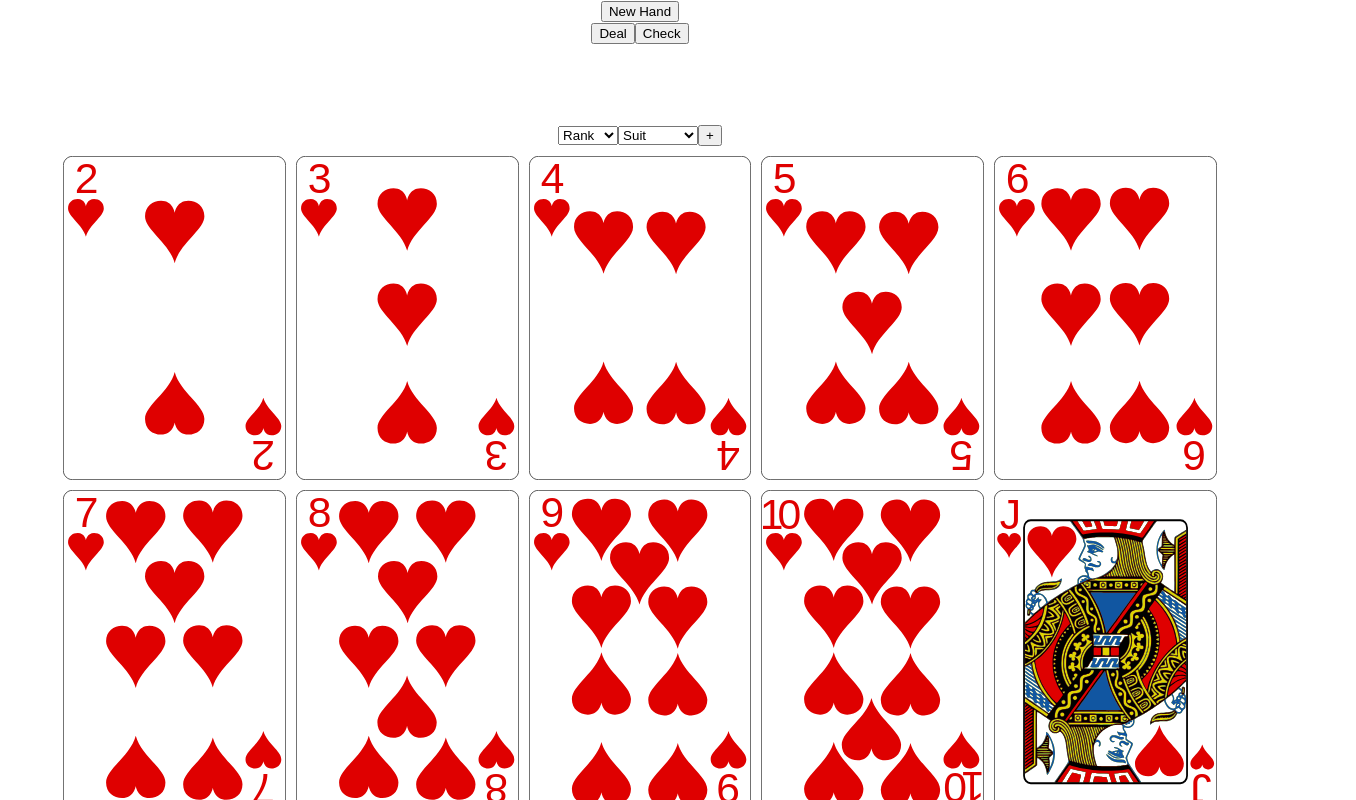
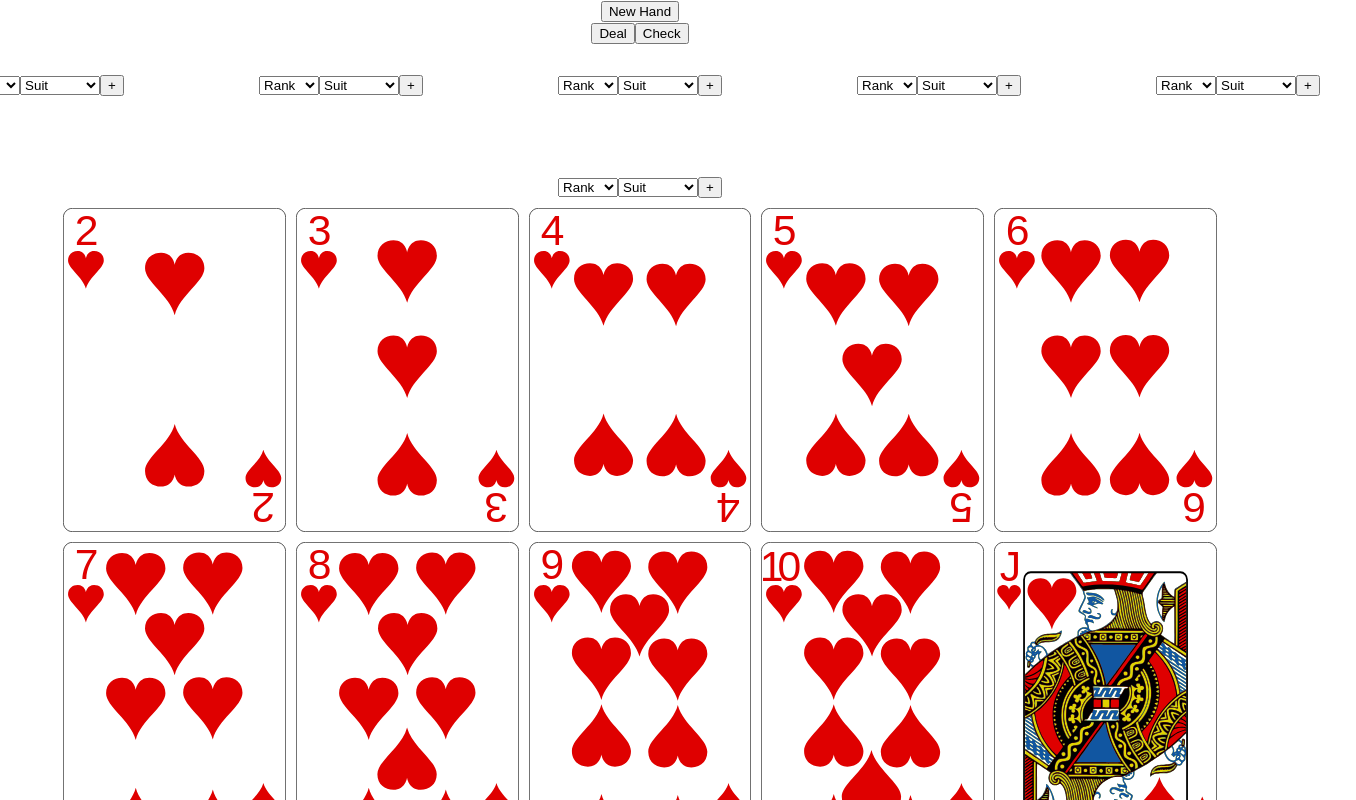
Before and after one commit to jakewac/Poker, a React (Create React App) app in the folder poker/: page / in a window 1280 px wide. Shown: the top 800 px of the page, 1356 px wide, since content can reach past the window. Built offline with nearby package versions, Linux system fonts and the light colour scheme.

Commit message:
Fix small errors

```diff
--- a/poker/src/Board.js
+++ b/poker/src/Board.js
@@ -45,12 +45,13 @@ class Board extends React.Component {
         });
     }
 
-    checkDealtHand() {
+    checkHands() {
         const bestHand = PokerUtil.getBestHand(
             this.game.getHands(),
             this.game.getBoard()
         );
 
+        if (bestHand != null) {
             const label =
                 bestHand.getName() +
                 " - " +
@@ -60,6 +61,7 @@ class Board extends React.Component {
                 playerHands: this.getPlayerHands(),
                 status: label,
             });
+        }
     }
 
     selectCard(card, hand) {
@@ -81,14 +83,15 @@ class Board extends React.Component {
         for (const hand of this.game.getHands()) {
             const cards = hand.getCards();
 
-            if (!cards.length) continue;
-
+            let status = "";
+            if (cards.length) {
                 const combinedHand = new Hand(
                     cards.concat(this.game.getBoard().getCards())
                 );
 
-            const status =
+                status =
                     PokerUtil.getRankedHand(combinedHand).getDetailedName();
+            }
 
             playerHands.push(
                 <div key={id}>
@@ -156,7 +159,7 @@ class Board extends React.Component {
                     <br />
                     <button onClick={() => this.dealCard()}>Deal</button>
 
-                    <button onClick={() => this.checkDealtHand()}>Check</button>
+                    <button onClick={() => this.checkHands()}>Check</button>
                 </div>
                 <div className="handList">{this.state.playerHands}</div>
                 <br />
--- a/poker/src/PokerUtil.js
+++ b/poker/src/PokerUtil.js
@@ -35,6 +35,8 @@ class PokerUtil {
     static getBestHand(hands, board) {
         let rankedHands = [];
         for (const hand of hands) {
+            if (!hand.getCards().length) continue;
+
             const combinedHand = new Hand(
                 hand.getCards().concat(board.getCards())
             );
@@ -42,8 +44,9 @@ class PokerUtil {
             rankedHands.push(this.getRankedHand(combinedHand));
         }
 
+        if (!rankedHands.length) return null;
+
         let winner = rankedHands[0];
-
         for (let i = 1; i < rankedHands.length; i++) {
             if (!winner.beatsHand(rankedHands[i])) {
                 winner = rankedHands[i];
```
Lines whose indentation alone changed are shown as unchanged.
